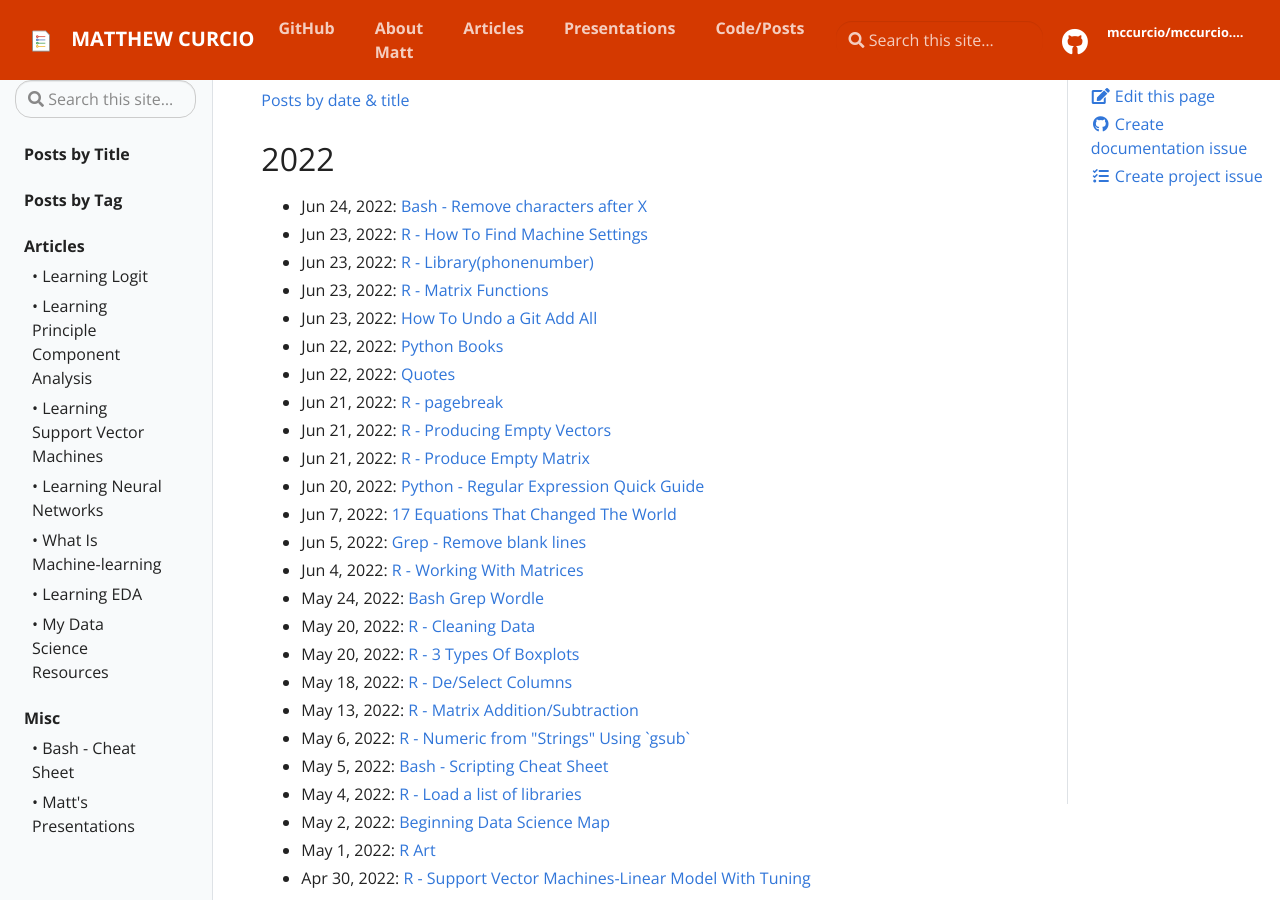
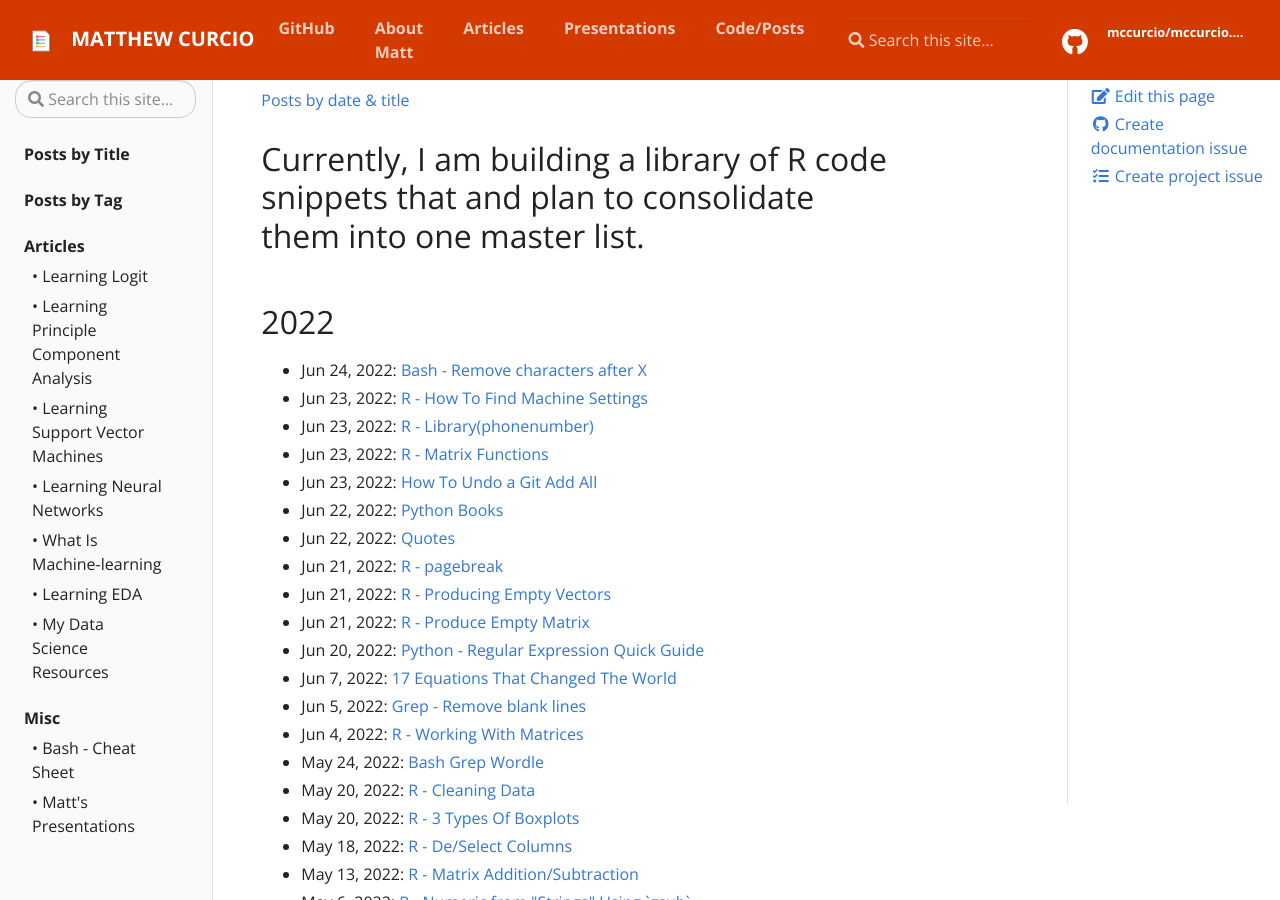
Before and after one commit to mccurcio/mccurcio.github.io, a Jekyll site: the page built from pages/archive.md, in a window 1280 px wide and 900 px high. Built offline with Jekyll 4.4.1, drawn with Linux system fonts in a browser that asks for light colours.

Commit message:
Update archive.md

```diff
--- a/pages/archive.md
+++ b/pages/archive.md
@@ -4,7 +4,7 @@ title: Posts by date & title
 permalink: /archive/
 ---
 
-
+## Currently, I am building a library of R code snippets that and plan to consolidate them into one master list.
 
 {% for post in site.posts  %}{% capture this_year %}{{ post.date | date: "%Y" }}{% endcapture %}{% capture next_year %}{{ post.previous.date | date: "%Y" }}{% endcapture %}
 
```
